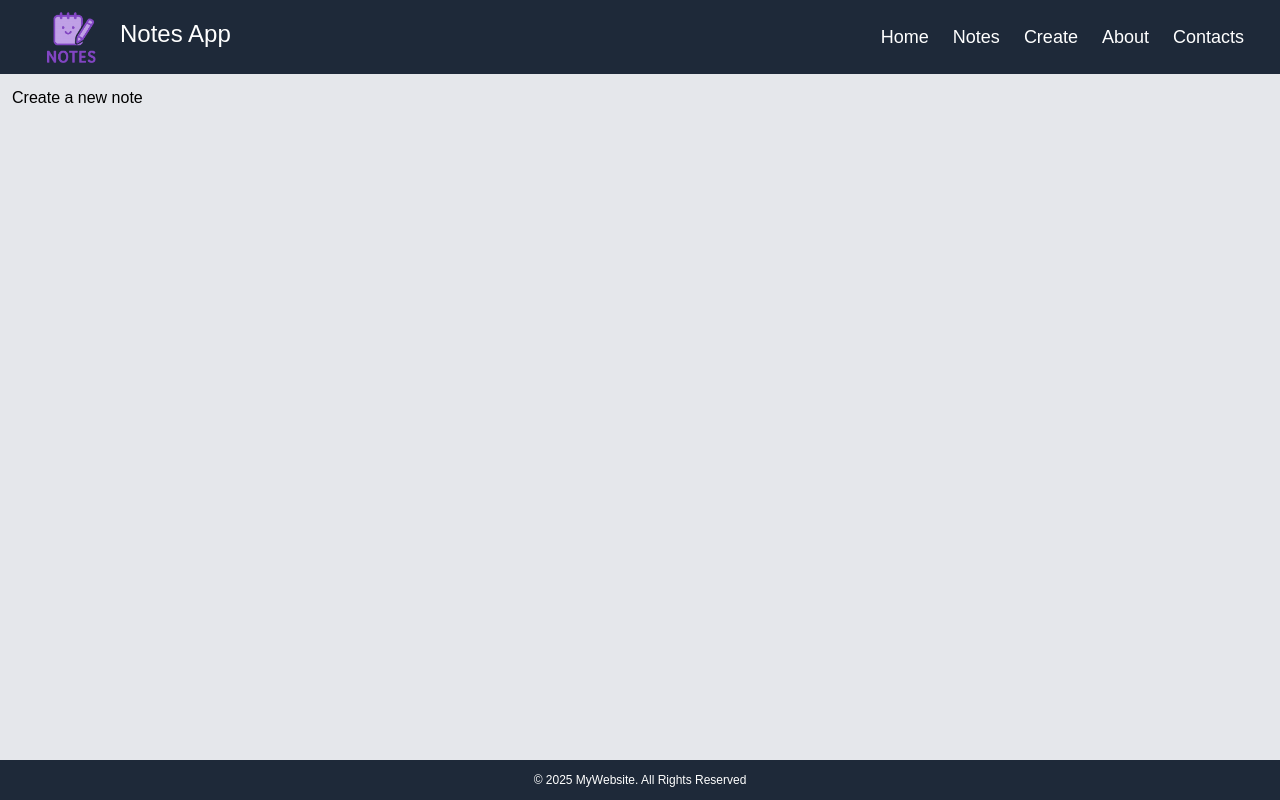
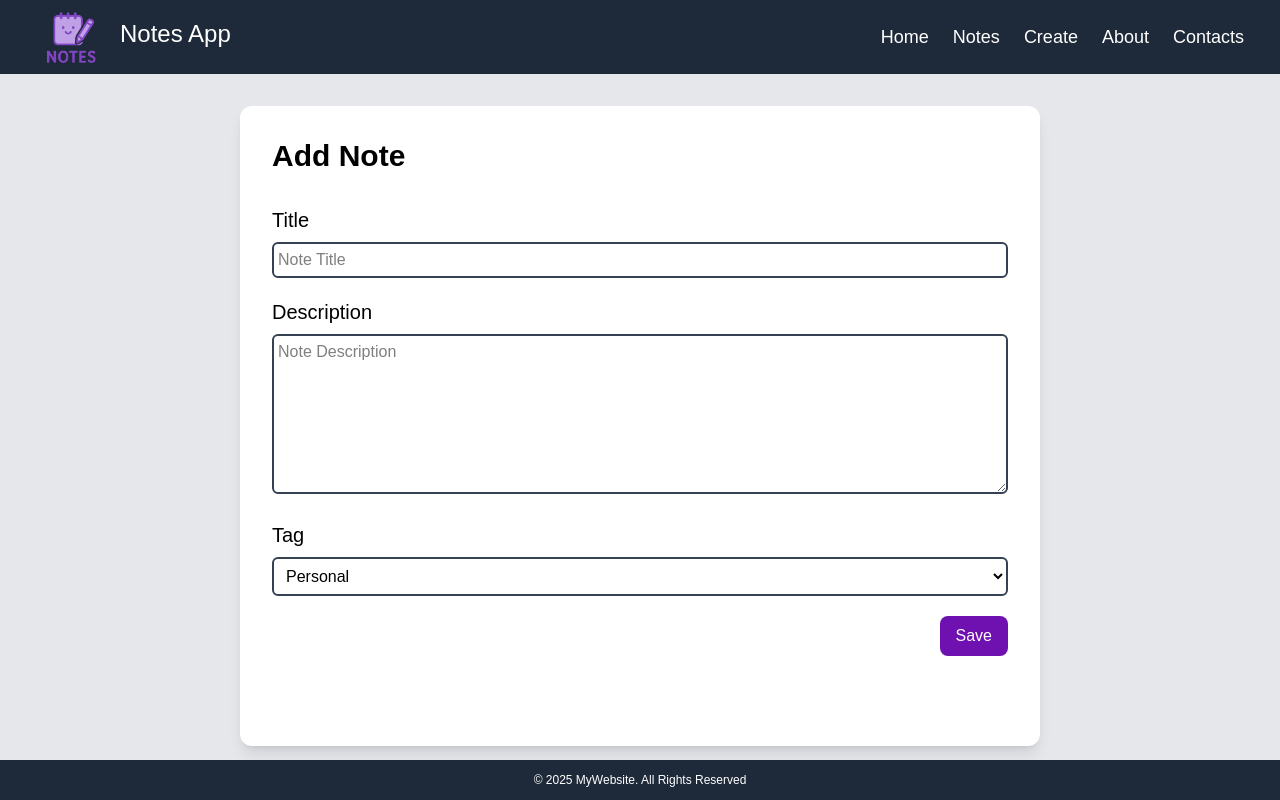
Before and after one commit to BV-SS/Next-App, a Next.js app: page /notes/new in a window 1280 px wide. Built offline with nearby package versions, Linux system fonts and the light colour scheme.

Commit message:
create note form client and server page rendering

```diff
--- a/app/notes/new/page.tsx
+++ b/app/notes/new/page.tsx
@@ -1,9 +1,20 @@
-import React from 'react'
+import React from "react";
+
+// component
+import CardContainer from "@/components/CardContainer";
+import { NoteForm } from "@/components/NoteForm";
 
 const NewNote = () => {
   return (
-    <div>Create a new note</div>
-  )
-}
+    <div className="flex items-center justify-center mt-5 flex-col">
+      <CardContainer height="40rem" width="50rem">
+        <div className="flex flex-col items-start justify-evenly gap-4 p-5">
+          <h3 className="text-3xl font-bold mb-4"> Add Note</h3>
+          <NoteForm/>
+        </div>
+      </CardContainer>
+    </div>
+  );
+};
 
-export default NewNote
+export default NewNote;
--- a/app/notes/page.tsx
+++ b/app/notes/page.tsx
@@ -2,7 +2,7 @@ import React from "react";
 
 // Components
 import NoteCard from "@/components/Card";
-import NoteCounter from "@/components/NoteCounter";
+// import NoteCounter from "@/components/NoteCounter";
 
 // icons
 import { FaSearch } from "react-icons/fa";
@@ -35,7 +35,7 @@ const Notes = () => {
       </div>
 
       {/* temperary flow to study client and server components */}
-      <NoteCounter noteCount={notesData.length}/>
+      {/* <NoteCounter noteCount={notesData.length}/> */}
 
       <div className="px-7 pt-12 grid grid-cols-1 sm:grid-cols-2 md:grid-cols-3 lg:grid-cols-4 gap-6 ">
         {notesData.map((item) => (
--- /dev/null
+++ b/components/NoteForm.tsx
@@ -0,0 +1,83 @@
+'use client';
+
+import React,{useState} from 'react'
+
+interface NoteType {
+    title : string,
+    description : string,
+    tag : string
+}
+
+export const NoteForm = () => {
+  const [formData, setFormData] = useState<NoteType>({
+    title: '',
+    description: '',
+    tag : 'Personal'
+  });
+
+  const handleSubmit = (e : React.FormEvent<HTMLFormElement> ) => {
+    e.preventDefault();
+    console.log(formData)
+  }
+
+
+  const handleChange = (e: React.ChangeEvent<HTMLInputElement | HTMLTextAreaElement | HTMLSelectElement> ) => {
+    // console.log(e.target)
+    const {name,value} = e.target
+    console.log("name- ", name, "value - ",value)
+    setFormData((prev) => ({
+        ...prev,
+        [name] : value,
+
+    }))
+  }
+
+  return (
+  <form onSubmit={handleSubmit} className="w-full">
+            <label htmlFor="title" className="block text-xl">
+              Title
+            </label>
+            <input
+              id="title"
+              type="text"
+              name="title"
+              placeholder="Note Title"
+              className="border-2 border-gray-700 rounded-md p-1 w-full mt-2"
+              value={formData.title}
+              onChange={handleChange}
+            />
+            <label htmlFor="description" className="block text-xl mt-5">
+              Description
+            </label>
+            <textarea
+              id="description"
+              name="description"
+              placeholder="Note Description"
+              className="border-2 border-gray-700 rounded-md p-1 w-full mt-2 resize-y max-h-60 min-h-40"
+              value={formData.description}
+              onChange={handleChange}
+            ></textarea>
+
+            <label htmlFor="tag" className="block text-xl mt-5">
+              Tag
+            </label>
+            <select
+              name="tag"
+              id="tag"
+              className="border-2 border-gray-700 rounded-md p-2 w-full mt-2 cursor-pointer"
+              value={formData.tag}
+              onChange={handleChange}
+            >
+              <option value="Personal">Personal</option>
+              <option value="Business">Business</option>
+              <option value="Home">Home</option>
+            </select>
+
+            <div className="text-right">
+              <button className="bg-purple-800 text-white rounded-lg px-4 py-2 mt-5 mr-auto cursor-pointer" type="submit">
+                Save
+              </button>
+            </div>
+          </form>
+  )
+}
```
